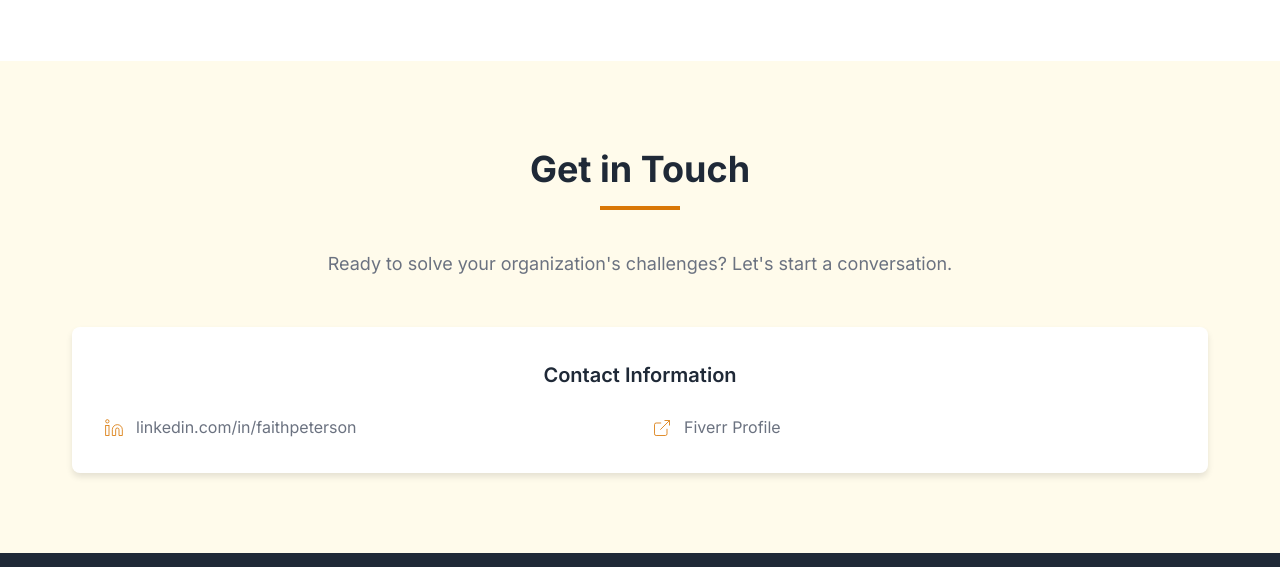
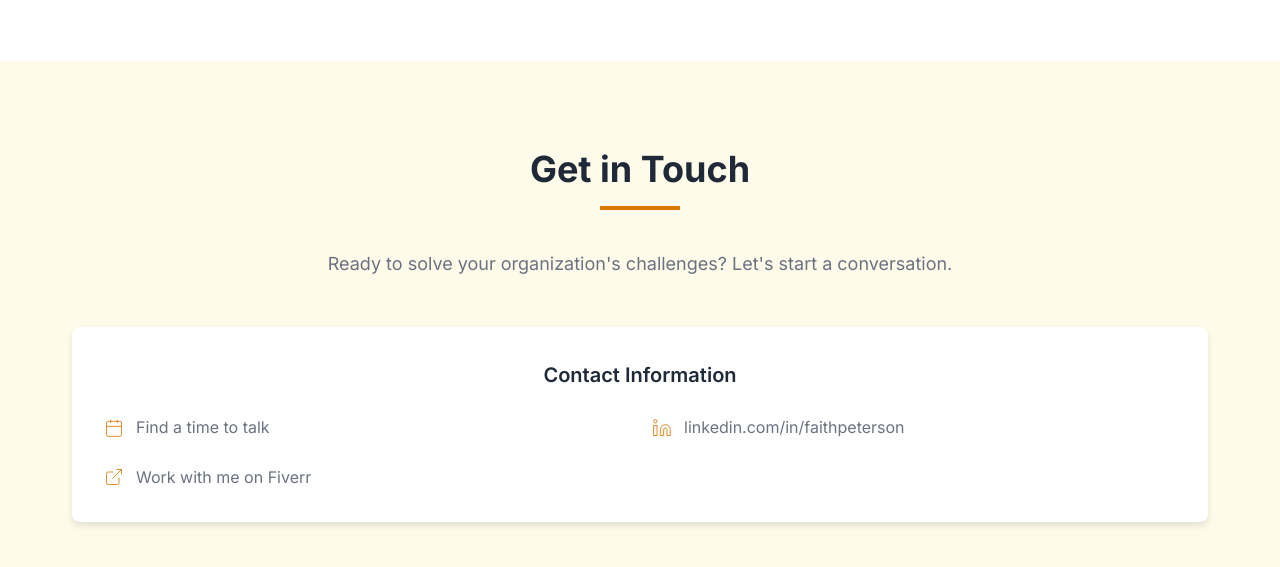
Before and after one commit to FaithP/consultant-site, a plain HTML site: page index.html in a window 1280 px wide. Shown: the part 3229-3796 px from the top of the page. Drawn offline with Linux system fonts and the light colour scheme.

Commit message:
Update index.html - add scheduling link

```diff
--- a/index.html
+++ b/index.html
@@ -735,6 +735,15 @@
                 <div class="contact-grid">
                     <div class="contact-item">
                         <svg fill="none" stroke="currentColor" viewBox="0 0 24 24">
+                            <rect x="3" y="4" width="18" height="18" rx="2" ry="2"/>
+                            <line x1="16" y1="2" x2="16" y2="6"/>
+                            <line x1="8" y1="2" x2="8" y2="6"/>
+                            <line x1="3" y1="10" x2="21" y2="10"/>
+                        </svg>
+                        <a href="https://calendar.app.google/9HqXuVPhFg8DiaNa6" target="_blank">Find a time to talk</a>
+                    </div>
+                    <div class="contact-item">
+                        <svg fill="none" stroke="currentColor" viewBox="0 0 24 24">
                             <path d="M16 8a6 6 0 0 1 6 6v7h-4v-7a2 2 0 0 0-2-2 2 2 0 0 0-2 2v7h-4v-7a6 6 0 0 1 6-6z"/>
                             <rect width="4" height="12" x="2" y="9"/>
                             <circle cx="4" cy="4" r="2"/>
@@ -747,7 +756,7 @@
                             <path d="M10 14 21 3"/>
                             <path d="M18 13v6a2 2 0 0 1-2 2H5a2 2 0 0 1-2-2V8a2 2 0 0 1 2-2h6"/>
                         </svg>
-                        <a href="https://fiverr.com/faithpworks" target="_blank">Fiverr Profile</a>
+                        <a href="https://fiverr.com/faithpworks" target="_blank">Work with me on Fiverr</a>
                     </div>
                 </div>
             </div>
```
